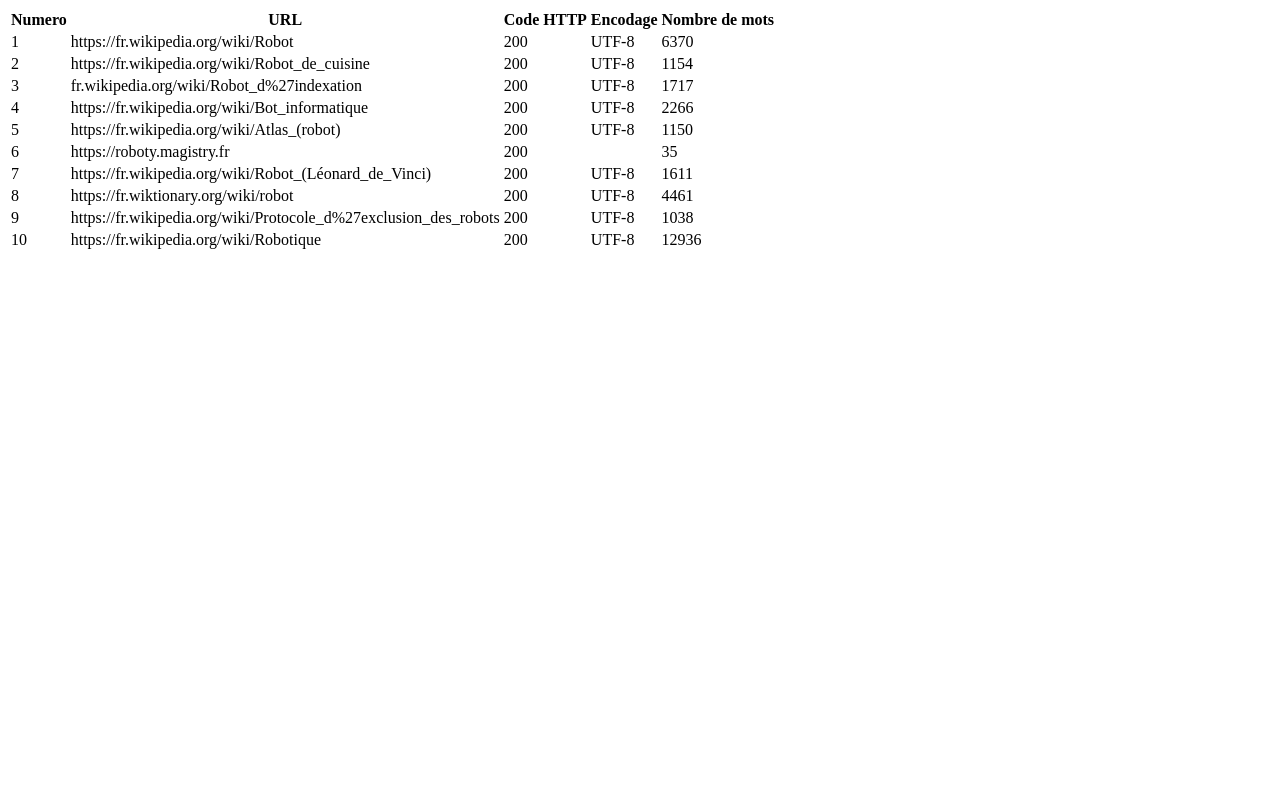
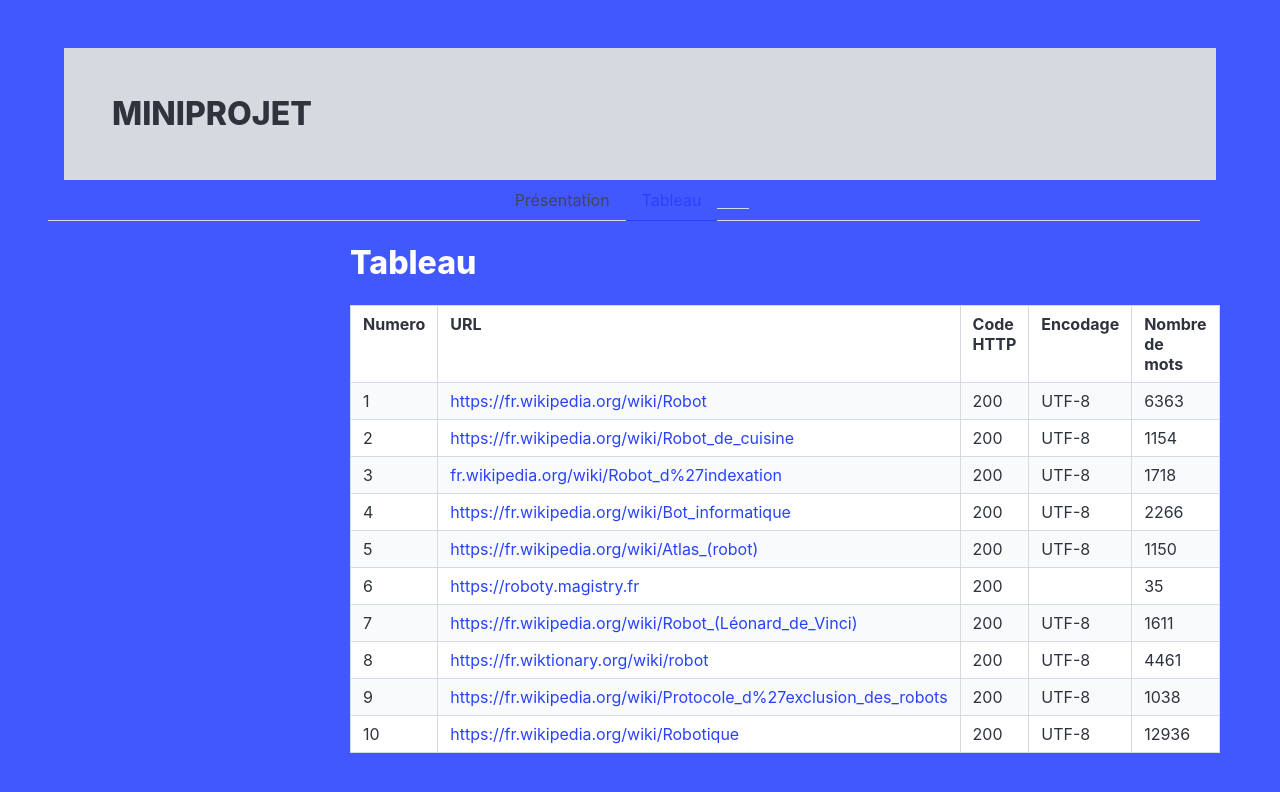
Before and after one commit to catalin1402/PPE1-2024, a plain HTML site: page miniprojet/tableaux/tableau-fr.html in a window 1280 px wide. Drawn offline with nearby package versions, Linux system fonts and the light colour scheme.

Commit message:
Mise à jour du script et du tableau du miniprojet

```diff
--- a/miniprojet/tableaux/tableau-fr.html
+++ b/miniprojet/tableaux/tableau-fr.html
@@ -1,20 +1,45 @@
 <html>
 <head>
-		<meta charset=UTF-8 />
+<meta charset="UTF-8" />
+<link rel="stylesheet" href="https://cdn.jsdelivr.net/npm/bulma@1.0.2/css/versions/bulma-no-dark-mode.min.css">
 </head>
 <body>
-		<table>
+<section class="section has-background-link">
+<div class="container has-background-grey-light">
+<div class="hero has-background-grey-lighter">
+<div class="hero-body">
+<h1 class="title">
+MINIPROJET
+</h1>
+</div>
+</div>
+</div>
+<nav class="tabs is-centered">
+<ul>
+<li><a href="../../index.html">Présentation</a></li>
+<li class="is-active"><a href="tableau-fr.html">Tableau</li>
+</ul>
+</nav>
+<div class="columns is-centered">
+<div class="column is-half">
+<div class="block">
+<h3 class="title is-3 has-text-white has-background-link">Tableau</h3>
+<table class="table is-bordered is-hoverable is-striped">
 <tr><th>Numero</th><th>URL</th><th>Code HTTP</th><th>Encodage</th><th>Nombre de mots</th></tr>
-			<tr><td>1</td><td>https://fr.wikipedia.org/wiki/Robot</td><td>200</td><td>UTF-8</td><td>    6370</td></tr>
-			<tr><td>2</td><td>https://fr.wikipedia.org/wiki/Robot_de_cuisine</td><td>200</td><td>UTF-8</td><td>    1154</td></tr>
-			<tr><td>3</td><td>fr.wikipedia.org/wiki/Robot_d%27indexation</td><td>200</td><td>UTF-8</td><td>    1717</td></tr>
-			<tr><td>4</td><td>https://fr.wikipedia.org/wiki/Bot_informatique</td><td>200</td><td>UTF-8</td><td>    2266</td></tr>
-			<tr><td>5</td><td>https://fr.wikipedia.org/wiki/Atlas_(robot)</td><td>200</td><td>UTF-8</td><td>    1150</td></tr>
-			<tr><td>6</td><td>https://roboty.magistry.fr</td><td>200</td><td></td><td>      35</td></tr>
-			<tr><td>7</td><td>https://fr.wikipedia.org/wiki/Robot_(Léonard_de_Vinci)</td><td>200</td><td>UTF-8</td><td>    1611</td></tr>
-			<tr><td>8</td><td>https://fr.wiktionary.org/wiki/robot</td><td>200</td><td>UTF-8</td><td>    4461</td></tr>
-			<tr><td>9</td><td>https://fr.wikipedia.org/wiki/Protocole_d%27exclusion_des_robots</td><td>200</td><td>UTF-8</td><td>    1038</td></tr>
-			<tr><td>10</td><td>https://fr.wikipedia.org/wiki/Robotique</td><td>200</td><td>UTF-8</td><td>   12936</td></tr>
+<tr><td>1</td><td><a href="https://fr.wikipedia.org/wiki/Robot">https://fr.wikipedia.org/wiki/Robot</a></td><td>200</td><td>UTF-8</td><td>    6363</td>
+<tr><td>2</td><td><a href="https://fr.wikipedia.org/wiki/Robot_de_cuisine">https://fr.wikipedia.org/wiki/Robot_de_cuisine</a></td><td>200</td><td>UTF-8</td><td>    1154</td>
+<tr><td>3</td><td><a href="fr.wikipedia.org/wiki/Robot_d%27indexation">fr.wikipedia.org/wiki/Robot_d%27indexation</a></td><td>200</td><td>UTF-8</td><td>    1718</td>
+<tr><td>4</td><td><a href="https://fr.wikipedia.org/wiki/Bot_informatique">https://fr.wikipedia.org/wiki/Bot_informatique</a></td><td>200</td><td>UTF-8</td><td>    2266</td>
+<tr><td>5</td><td><a href="https://fr.wikipedia.org/wiki/Atlas_(robot)">https://fr.wikipedia.org/wiki/Atlas_(robot)</a></td><td>200</td><td>UTF-8</td><td>    1150</td>
+<tr><td>6</td><td><a href="https://roboty.magistry.fr">https://roboty.magistry.fr</a></td><td>200</td><td></td><td>      35</td>
+<tr><td>7</td><td><a href="https://fr.wikipedia.org/wiki/Robot_(Léonard_de_Vinci)">https://fr.wikipedia.org/wiki/Robot_(Léonard_de_Vinci)</a></td><td>200</td><td>UTF-8</td><td>    1611</td>
+<tr><td>8</td><td><a href="https://fr.wiktionary.org/wiki/robot">https://fr.wiktionary.org/wiki/robot</a></td><td>200</td><td>UTF-8</td><td>    4461</td>
+<tr><td>9</td><td><a href="https://fr.wikipedia.org/wiki/Protocole_d%27exclusion_des_robots">https://fr.wikipedia.org/wiki/Protocole_d%27exclusion_des_robots</a></td><td>200</td><td>UTF-8</td><td>    1038</td>
+<tr><td>10</td><td><a href="https://fr.wikipedia.org/wiki/Robotique">https://fr.wikipedia.org/wiki/Robotique</a></td><td>200</td><td>UTF-8</td><td>   12936</td>
 </table>
+</div>
+</div>
+</div>
+</section>
 </body>
 </html>
```
Also changed, not shown: 1 other file. Lines whose indentation alone changed are shown as unchanged.
